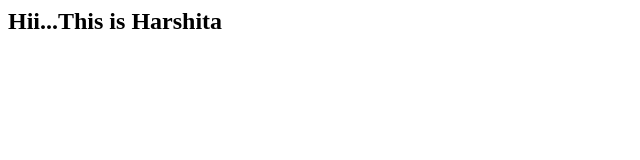
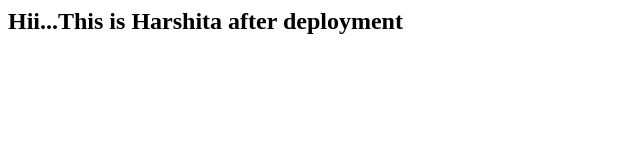
Before and after one commit to hs-test/practice, a plain HTML site: page index.html in a window 1280 px wide. Shown: the whole page, without its empty margins (0-640 px from the left). Drawn offline with Linux system fonts and the light colour scheme.

Commit message:
Update index.html

```diff
--- a/index.html
+++ b/index.html
@@ -1,6 +1,6 @@
 <HTML>
 <HEAD><TITLE></TITLE></HEAD>
 <BODY>
-<H2>Hii...This is Harshita </H2>
+<H2>Hii...This is Harshita after deployment </H2>
 </BODY>
 </HTML>
```
